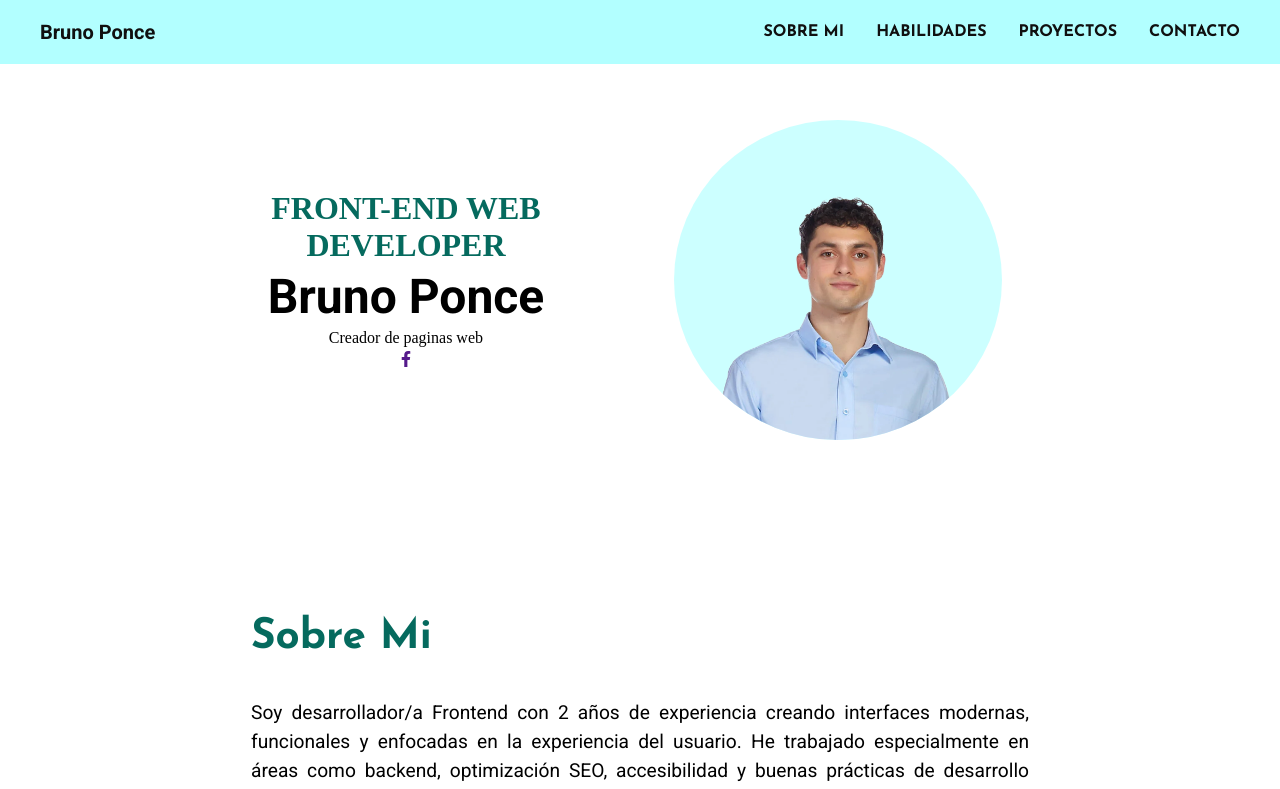
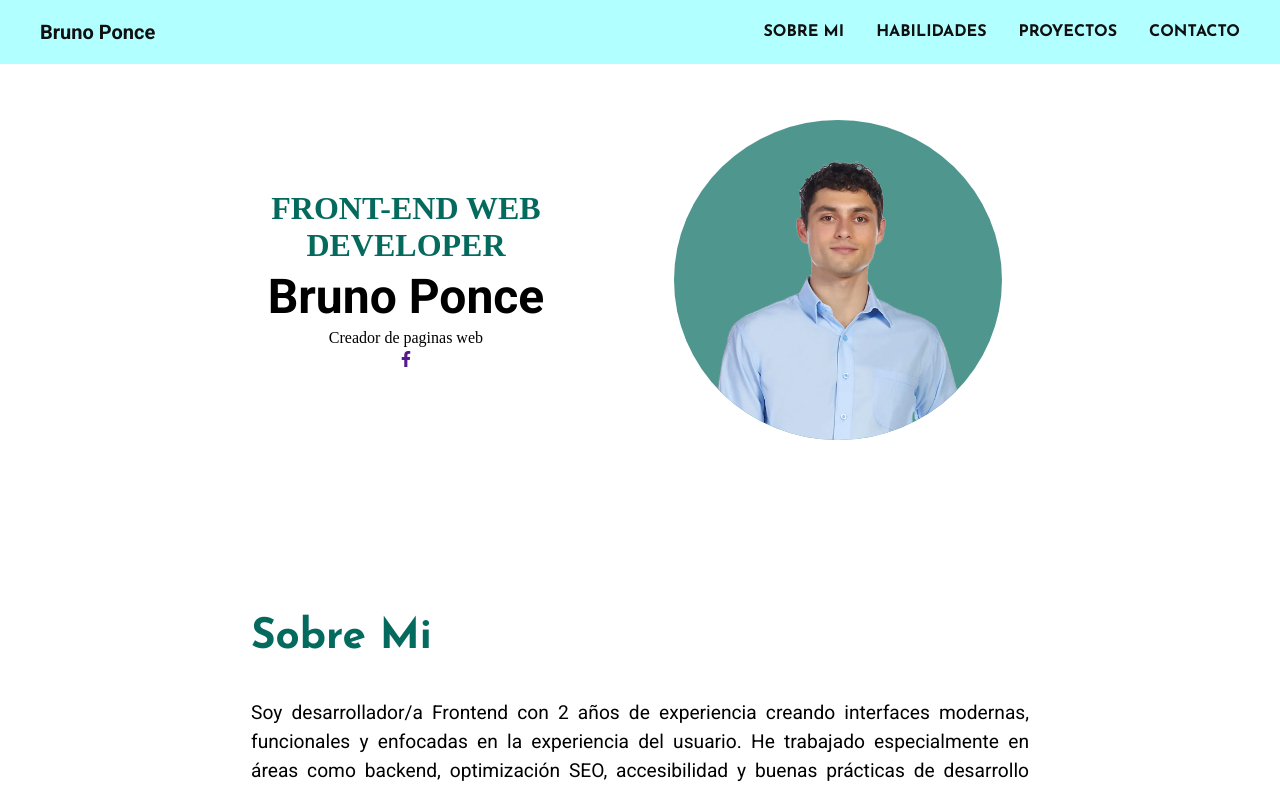
Before and after one commit to elmejorbruno/portafolio-web-bruno-ponce, a React (Vite) app: page /#/ in a window 1280 px wide. Shown: the top 789 px of the page. Built offline with nearby package versions, Linux system fonts and the light colour scheme.

Commit message:
Se ajusto la foto del autor en el archivos /HeroPic.jsx

```diff
--- a/src/components/heroSection/HeroPic.jsx
+++ b/src/components/heroSection/HeroPic.jsx
@@ -17,9 +17,10 @@ const ContainerImg = styled.div`
 width: 70%;
 height: 20rem;
 /* background-color: rgba(0, 162, 255, 0.3); */
- background-color: rgba(0, 255, 255, 0.2);
+ background-color: rgba(5, 106, 94, 0.7);
   backdrop-filter: blur(16px);
 border-radius: 100%;
+position: relative;
 overflow:hidden;
     @media screen and (max-width: 700px) {
     width: 70%;
@@ -28,8 +29,9 @@ overflow:hidden;
 
 `;
 const WrapperImagen = styled.div`
+position: absolute;
   width: 100%;
-  height: 10vh;
+  height: 1vh;
   display: flex;
   justify-content: center;
   align-items: center;
```
